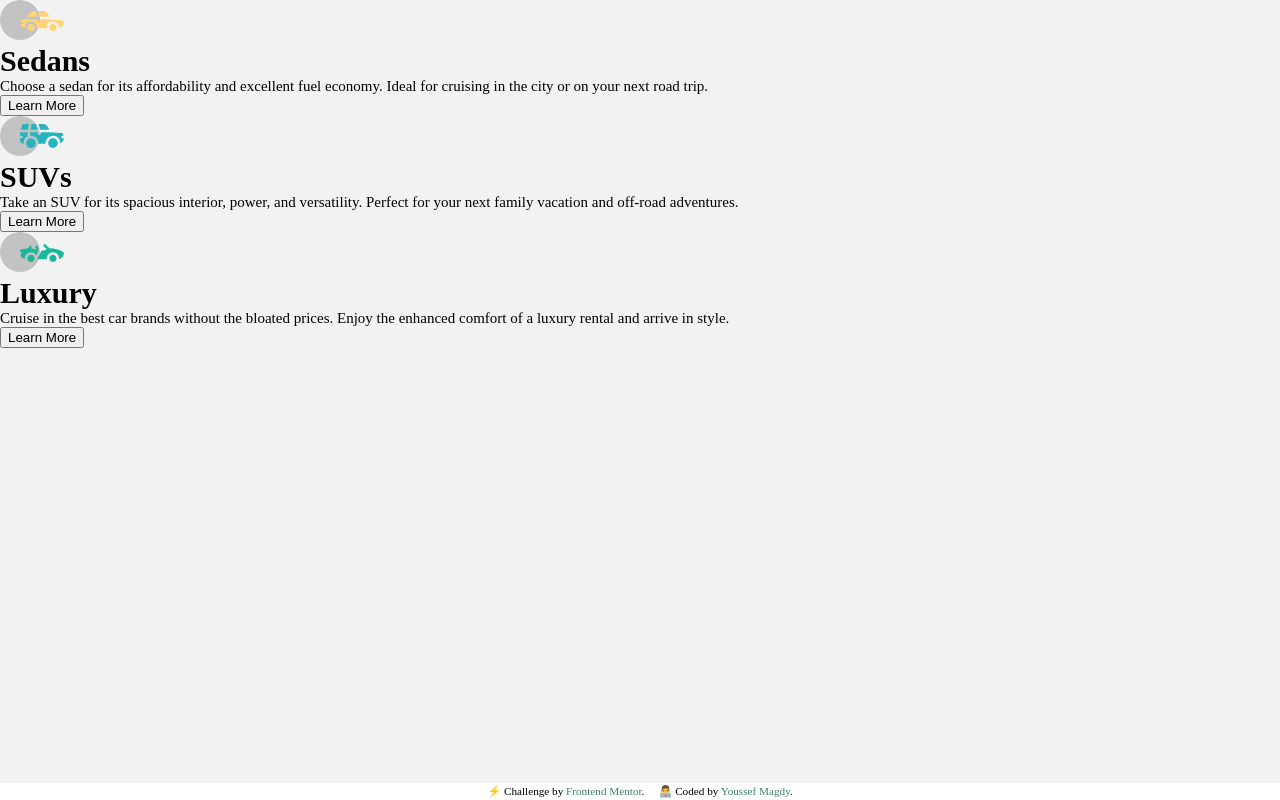
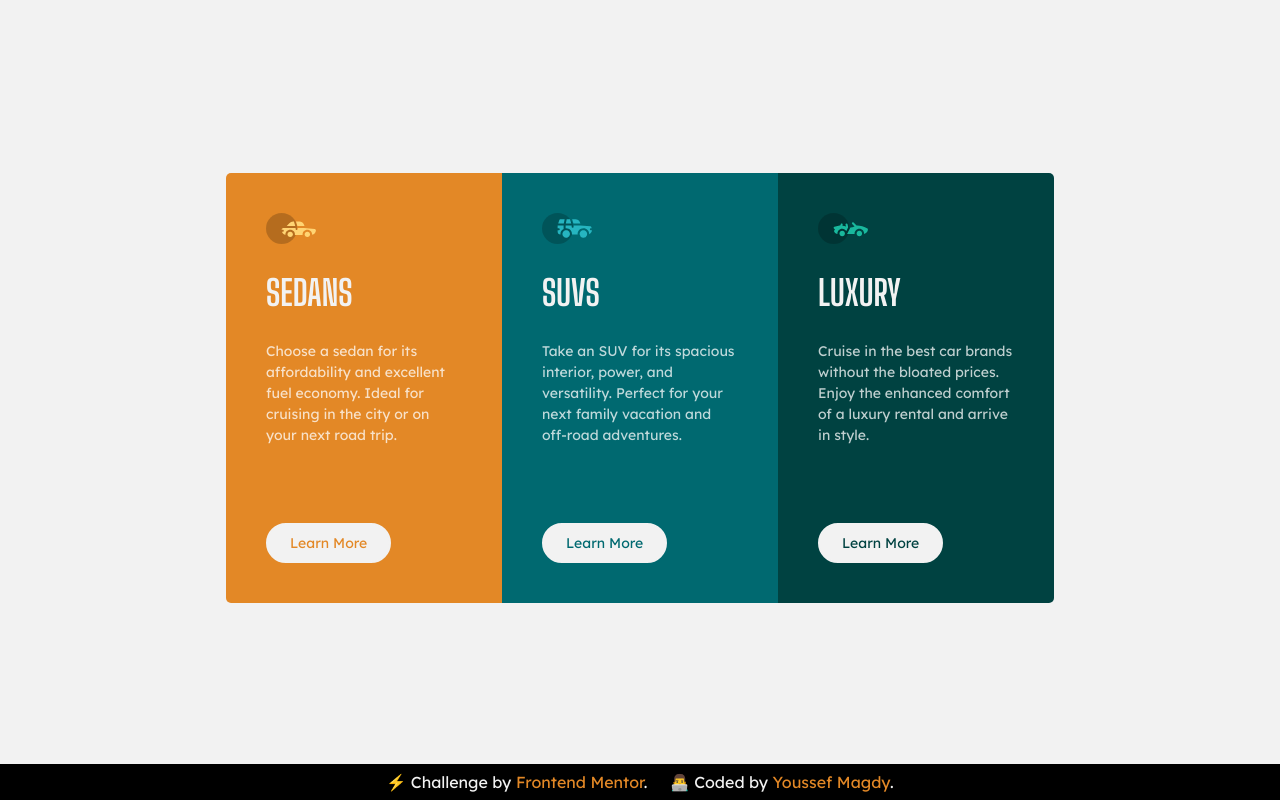
Before and after one commit to youssefmagdy21/frontendmentor-3column-preview-card-component, a plain HTML site: page index.html in a window 1280 px wide. Drawn offline with Linux system fonts and the light colour scheme.

Commit message:
push the entire project

```diff
--- a/css/styles.css
+++ b/css/styles.css
@@ -1,6 +1,3 @@
-/* font-family: 'Big Shoulders Display', cursive;
-font-family: 'Lexend Deca', sans-serif; */
-
 /* -----------------------------page general styles--------------------------- */
 
 html {
@@ -12,13 +9,12 @@ html {
 *::before,
 *::after {
   box-sizing: border-box;
+  font-family: "Lexend Deca", sans-serif;
 }
 body {
   margin: 0;
   padding: 0;
-  width: inherit;
-  height: inherit;
-  font-size: 0.9375rem;
+  font-size: 0.875rem;
   background-color: hsl(0, 0%, 95%);
 }
 h1,
@@ -26,66 +22,150 @@ h2,
 h3 {
   font-weight: 700;
   margin: 0;
-}
-h1,
-h2,
-h3,
-button {
-  /* color: hsl(0, 0%, 95%); */
+  font-family: "Big Shoulders Display", cursive;
 }
 p {
   margin: 0;
-  /* color: hsla(0, 0%, 100%, 0.75); */
 }
 
 /* -----------------------------main content styles--------------------------- */
 
+.center-content {
+  position: relative;
+  display: flex;
+  align-items: center;
+  justify-content: center;
+  flex-direction: column;
+  /* gap: 5rem; */
+  min-height: 100vh;
+}
+.main-container {
+  display: flex;
+  padding-bottom: 1.5rem;
+}
+.card-container {
+  display: flex;
+  flex-direction: column;
+  align-items: flex-start;
+  gap: 3.5rem;
+  max-width: 17.25rem;
+  padding: 2.5rem;
+  color: hsla(0, 0%, 100%, 0.75);
+}
+.card-container-info {
+  display: flex;
+  flex-direction: column;
+  align-items: flex-start;
+  gap: 1.75rem;
+}
+.card-container-icon {
+  display: block;
+  max-width: 3.125rem;
+}
+.card-container-title {
+  text-transform: uppercase;
+  font-size: 2.1875rem;
+  color: hsl(0, 0%, 95%);
+}
+.card-container-description {
+  min-height: 7.875rem;
+  line-height: 1.5;
+}
+.card-container-btn {
+  padding: 0.5625rem 1.375rem;
+  border-radius: 1.25rem;
+  font-size: 0.875rem;
+  background-color: hsl(0, 0%, 95%);
+  border: 0.125rem solid hsl(0, 0%, 95%);
+  transition: ease 0.3s;
+}
+.card-container-btn:hover,
+.card-container-btn:active {
+  cursor: pointer;
+  background-color: inherit;
+  color: hsl(0, 0%, 95%) !important;
+}
+#card-1 {
+  background-color: hsl(31, 77%, 52%);
+  border-bottom-left-radius: 0.3125rem;
+  border-top-left-radius: 0.3125rem;
+}
+#card-1 button {
+  color: hsl(31, 77%, 52%);
+}
+#card-2 {
+  background-color: hsl(184, 100%, 22%);
+}
+#card-2 button {
+  color: hsl(184, 100%, 22%);
+}
+#card-3 {
+  background-color: hsl(179, 100%, 13%);
+  border-bottom-right-radius: 0.3125rem;
+  border-top-right-radius: 0.3125rem;
+}
+#card-3 button {
+  color: hsl(179, 100%, 13%);
+}
+
 /* -----------------------------footer styles--------------------------- */
 
 .attribution {
-  font-size: 0.7rem;
-  position: fixed;
+  font-size: 1rem;
+  position: absolute;
   bottom: 0;
-  right: 0;
-  left: 0;
-  background-color: white;
-  min-height: fit-content;
-  /* height: 5%; */
-  padding: 0.125rem 0.0625rem;
+  width: 100%;
+  min-height: 1.5rem;
+  background-color: rgb(0, 0, 0);
+  /* min-height: fit-content; */
+  padding: 0.5em 0;
   text-align: center;
+  color: hsl(0, 0%, 95%);
 }
 .attribution a {
   text-decoration: none;
-  color: hsl(158, 36%, 37%);
+  color: hsl(31, 77%, 52%);
 }
 .attribution a:hover {
-  color: hsl(158, 34%, 15%);
+  color: hsl(58, 100%, 76%);
 }
 
 /* -----------------------------media quiries--------------------------- */
 
-@media only screen and (min-width: 48rem) {
-  /* for desktop */
+@media only screen and (max-width: 48rem) {
+  /* for mobile */
+  .main-container {
+    flex-direction: column;
+    font-size: 0.75rem;
+    margin: 3.75rem 0 5.25rem 0;
+  }
+  .card-container {
+    gap: 1.25rem;
+    max-width: 15.5rem;
+    padding: 2.125rem;
+  }
+  .card-container-info {
+    gap: 1.375rem;
+  }
+  .card-container-title {
+    font-size: 1.875rem;
+  }
+  .card-container-description {
+    min-height: fit-content;
+  }
+  .card-container-btn {
+    padding: 0.5rem 1.25rem;
+    font-size: 0.75rem;
+  }
+  #card-1 {
+    border-top-right-radius: 0.3125rem;
+    border-bottom-left-radius: 0rem;
+  }
+  #card-3 {
+    border-bottom-left-radius: 0.3125rem;
+    border-top-right-radius: 0rem;
+  }
+  .attribution {
+    font-size: 0.7rem;
+  }
 }
-
-/* # Front-end Style Guide
-## Colors
-
-### Primary
-
-Bright orange: hsl(31, 77%, 52%)
-Dark cyan: hsl(184, 100%, 22%)
-Very dark cyan: hsl(179, 100%, 13%)
-
-### Neutral
-
-Transparent white (paragraphs): hsla(0, 0%, 100%, 0.75)
-Very light gray (background, headings, buttons): hsl(0, 0%, 95%)
-
-### Font
-
-- Family: [Lexend Deca](https://fonts.google.com/specimen/Lexend+Deca)
-- Weights: 400
-
-- Family: [Big Shoulders Display](https://fonts.google.com/specimen/Big+Shoulders+Display)
-- Weights: 700 */
--- a/index.html
+++ b/index.html
@@ -19,34 +19,52 @@
     <link rel="stylesheet" href="./css/styles.css" />
     <title>Frontend Mentor | 3-column preview card component</title>
   </head>
-  <body>
+  <body class="center-content">
     <main class="main-container">
       <div class="card-container" id="card-1">
-        <img src="./images/icon-sedans.svg" alt="car icon" class="card-icon" />
-        <h1 class="card-title">Sedans</h1>
-        <p class="card-info">
-          Choose a sedan for its affordability and excellent fuel economy. Ideal
-          for cruising in the city or on your next road trip.
-        </p>
-        <button class="card-btn">Learn More</button>
+        <div class="card-container-info">
+          <img
+            src="./images/icon-sedans.svg"
+            alt="car icon"
+            class="card-container-icon"
+          />
+          <h2 class="card-container-title">Sedans</h2>
+          <p class="card-container-description">
+            Choose a sedan for its affordability and excellent fuel economy.
+            Ideal for cruising in the city or on your next road trip.
+          </p>
+        </div>
+        <button class="card-container-btn">Learn More</button>
       </div>
       <div class="card-container" id="card-2">
-        <img src="./images/icon-suvs.svg" alt="car icon" class="card-icon" />
-        <h1 class="card-title">SUVs</h1>
-        <p class="card-info">
-          Take an SUV for its spacious interior, power, and versatility. Perfect
-          for your next family vacation and off-road adventures.
-        </p>
-        <button class="card-btn">Learn More</button>
+        <div class="card-container-info">
+          <img
+            src="./images/icon-suvs.svg"
+            alt="car icon"
+            class="card-container-icon"
+          />
+          <h2 class="card-container-title">SUVs</h2>
+          <p class="card-container-description">
+            Take an SUV for its spacious interior, power, and versatility.
+            Perfect for your next family vacation and off-road adventures.
+          </p>
+        </div>
+        <button class="card-container-btn">Learn More</button>
       </div>
       <div class="card-container" id="card-3">
-        <img src="./images/icon-luxury.svg" alt="car icon" class="card-icon" />
-        <h1 class="card-title">Luxury</h1>
-        <p class="card-info">
-          Cruise in the best car brands without the bloated prices. Enjoy the
-          enhanced comfort of a luxury rental and arrive in style.
-        </p>
-        <button class="card-btn">Learn More</button>
+        <div class="card-container-info">
+          <img
+            src="./images/icon-luxury.svg"
+            alt="car icon"
+            class="card-container-icon"
+          />
+          <h2 class="card-container-title">Luxury</h2>
+          <p class="card-container-description">
+            Cruise in the best car brands without the bloated prices. Enjoy the
+            enhanced comfort of a luxury rental and arrive in style.
+          </p>
+        </div>
+        <button class="card-container-btn">Learn More</button>
       </div>
     </main>
     <footer class="attribution">
@@ -54,7 +72,9 @@
       <a href="https://www.frontendmentor.io?ref=challenge" target="_blank"
         >Frontend Mentor</a
       >.&nbsp;&nbsp;&nbsp;&nbsp;&nbsp;👨‍💻 Coded by
-      <a href="https://github.com/youssefmagdy21">Youssef Magdy</a>.
+      <a href="https://github.com/youssefmagdy21" target="_blank"
+        >Youssef Magdy</a
+      >.
     </footer>
   </body>
 </html>
```
